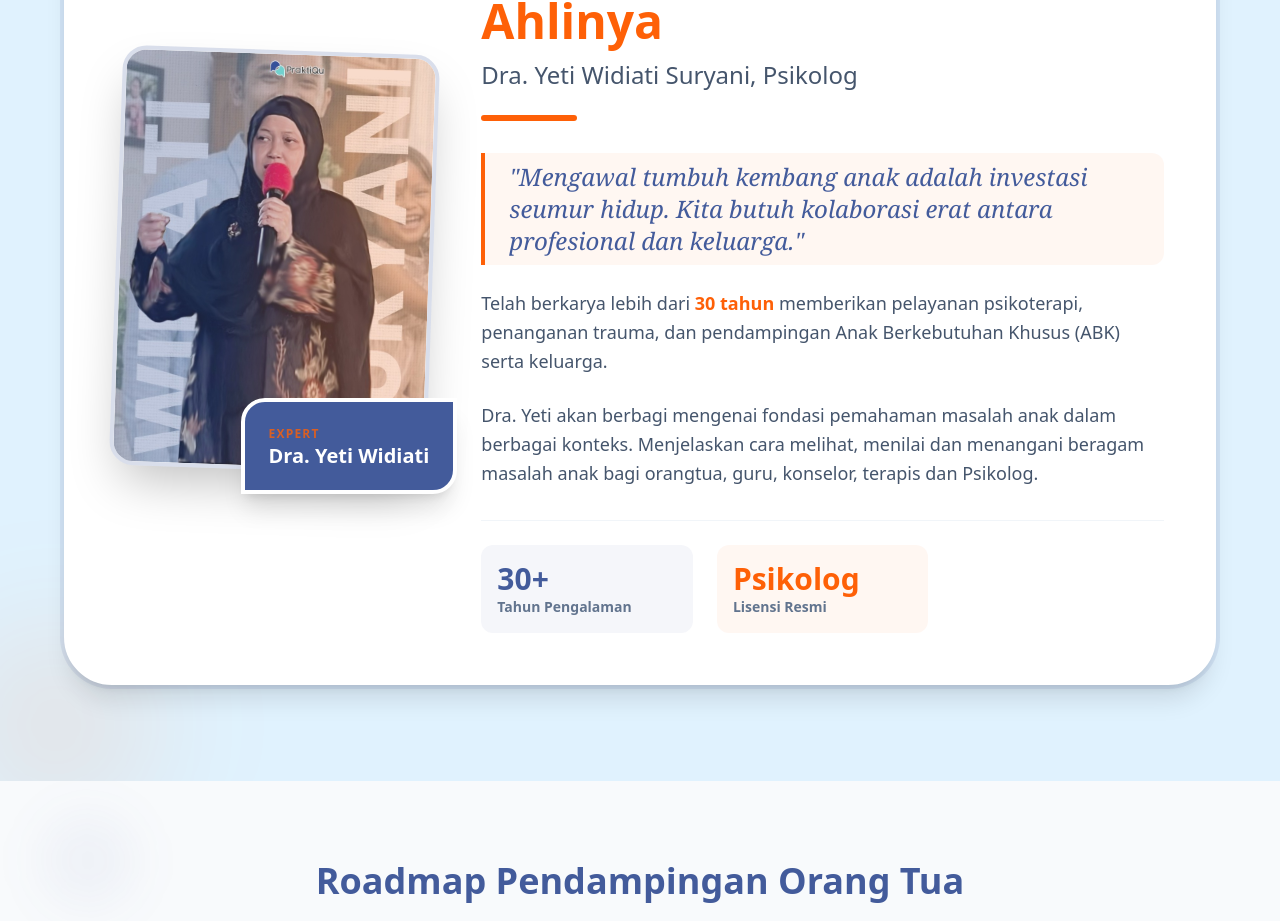
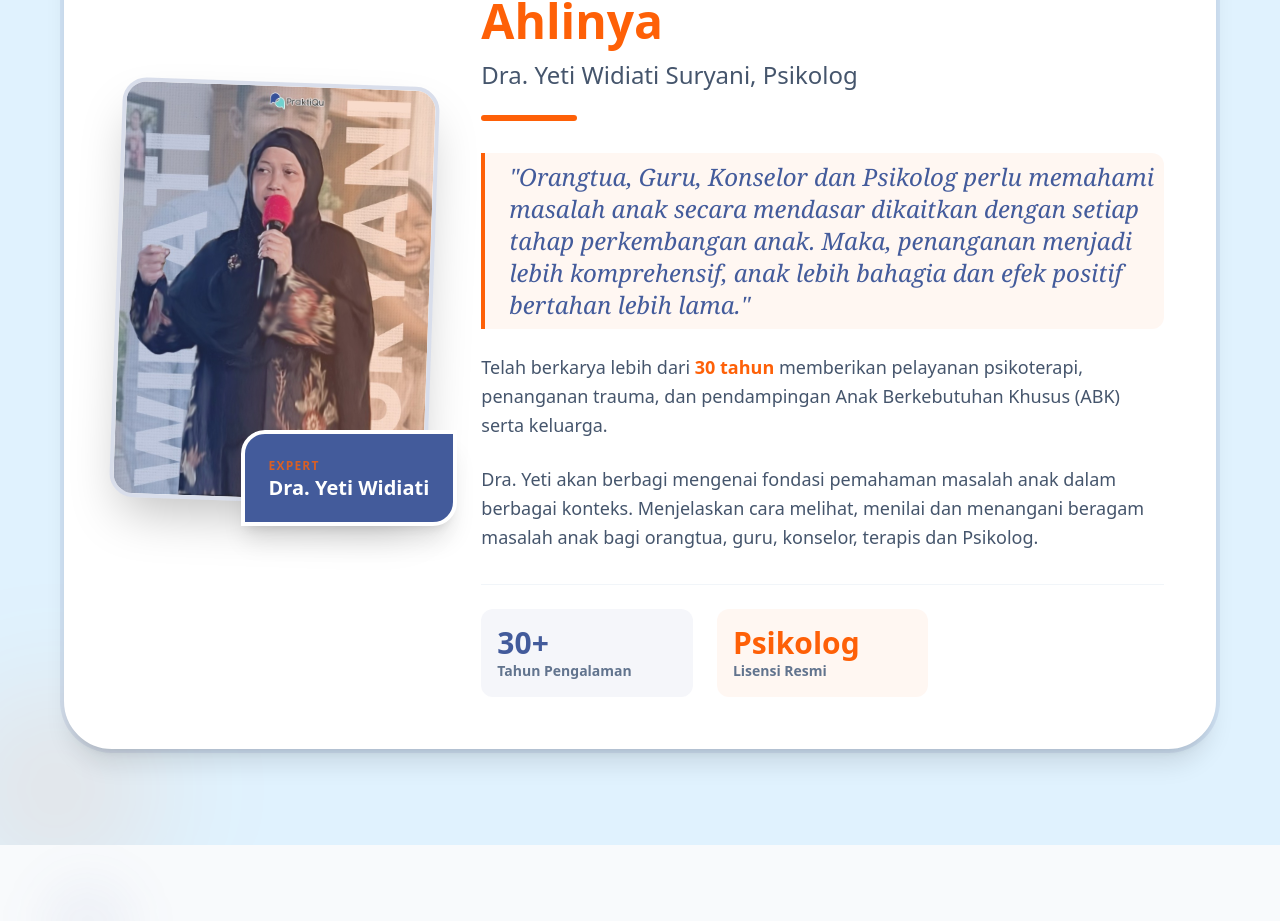
Before and after one commit to websitepraktiqu/marketing, a Next.js app: page /seri-bantu-anakku in a window 1280 px wide. Shown: the part 2151-3072 px from the top of the page. Built offline with nearby package versions, Linux system fonts and the light colour scheme.

Commit message:
Add New Quotes

```diff
--- a/app/seri-bantu-anakku/page.tsx
+++ b/app/seri-bantu-anakku/page.tsx
@@ -465,7 +465,7 @@ export default function SeriBantuAnakku() {
 
                                     <div className="text-slate-600 space-y-6 text-lg leading-relaxed">
                                         <p className="font-serif italic text-2xl text-[#435b9b] border-l-4 border-[#fe6007] pl-6 py-2 bg-[#fe6007]/5 rounded-r-xl">
-                                            "Mengawal tumbuh kembang anak adalah investasi seumur hidup. Kita butuh kolaborasi erat antara profesional dan keluarga."
+                                            "Orangtua, Guru, Konselor dan Psikolog perlu memahami masalah anak secara mendasar dikaitkan dengan setiap tahap perkembangan anak.  Maka, penanganan menjadi lebih komprehensif, anak lebih bahagia dan efek positif bertahan lebih lama."
                                         </p>
                                         <p>
                                             Telah berkarya lebih dari <span className="font-bold text-[#fe6007]">30 tahun</span> memberikan pelayanan psikoterapi, penanganan trauma, dan pendampingan Anak Berkebutuhan Khusus (ABK) serta keluarga.
```
